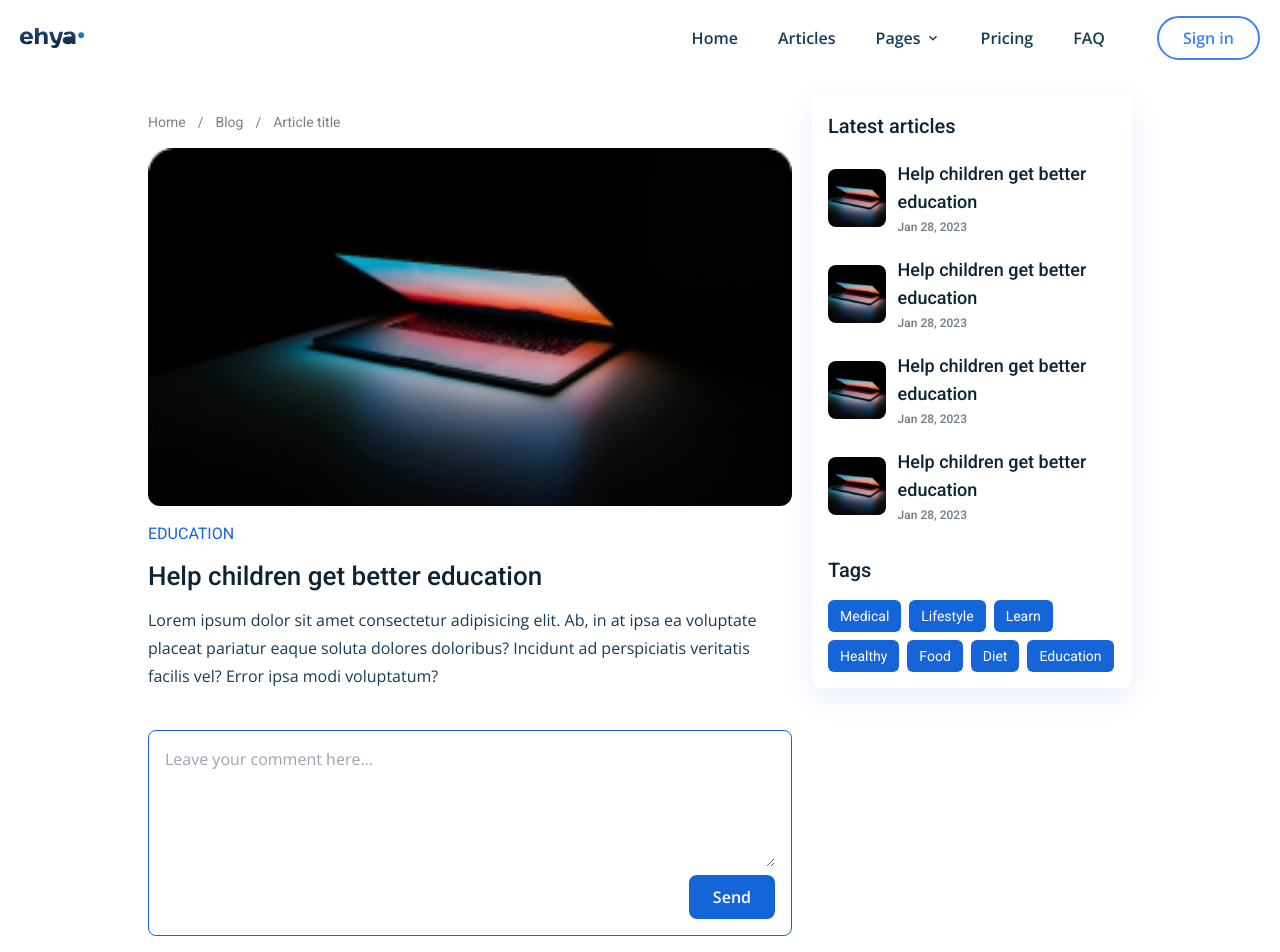
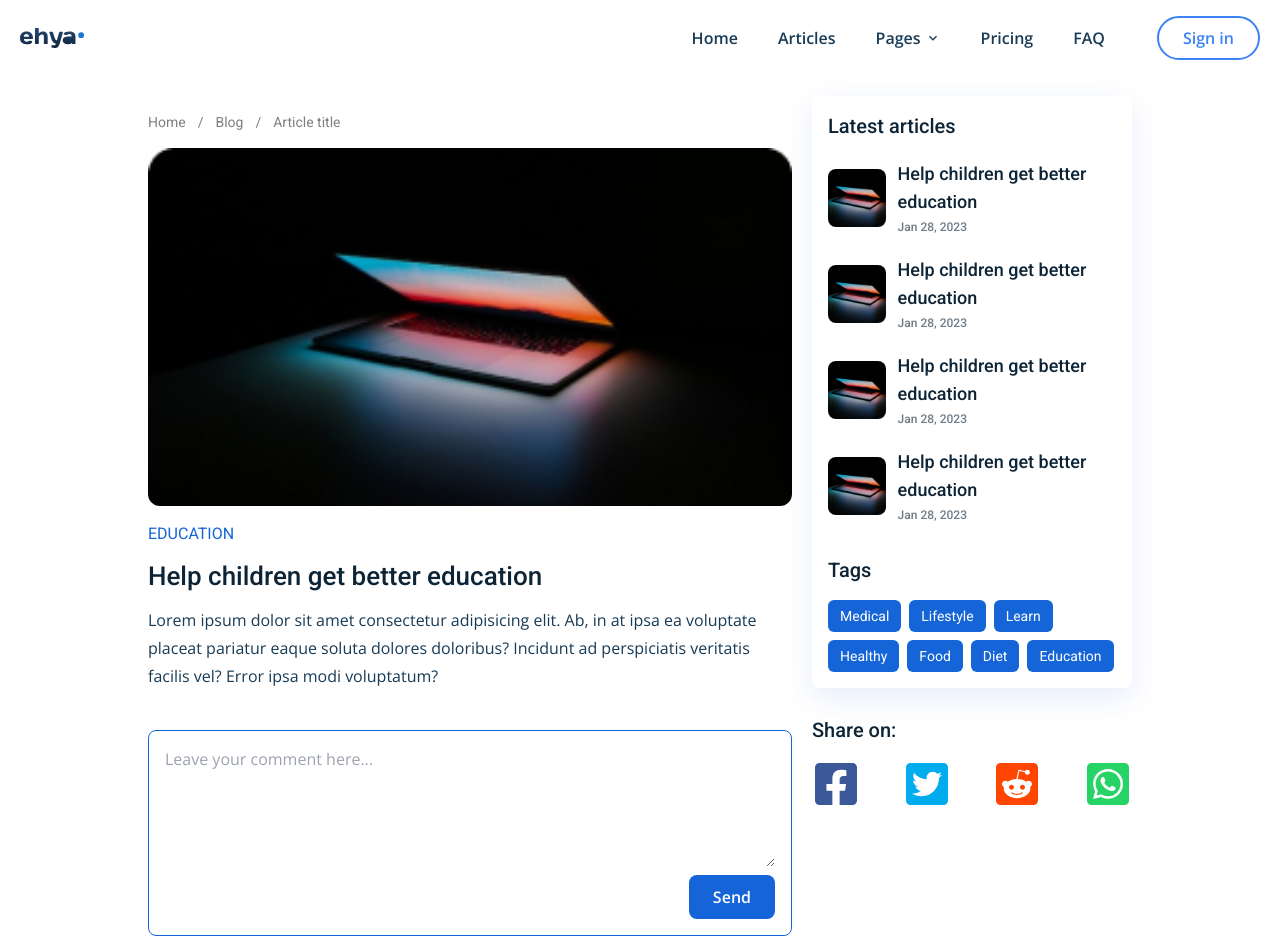
Before and after one commit to tayoolaigbe/mern-sack-blog, a React (Vite) app in the folder frontend/: page /blog/123 in a window 1280 px wide. Shown: the top 952 px of the page. Built offline with nearby package versions, Linux system fonts and the light colour scheme.

Commit message:
Added the Social media share buttons and improve responsive design

```diff
--- /dev/null
+++ b/frontend/src/components/SocialShareButtons.jsx
@@ -0,0 +1,43 @@
+import {
+	FaFacebookSquare,
+	FaTwitterSquare,
+	FaRedditSquare,
+	FaWhatsappSquare,
+} from 'react-icons/fa';
+
+const SocialShareButtons = ({ url, title }) => {
+	return (
+		<div className="w-full flex justify-between">
+			<a
+				href={`https://www.facebook.com/dialog/share?app_id=1180206992856877&display=popup&href=${url}`}
+				target="_blank"
+				rel="noreferrer"
+			>
+				<FaFacebookSquare className="text-[#3b5998] w-12 h-auto" />
+			</a>
+			<a
+				href={`https://twitter.com/intent/tweet?url=${url}`}
+				target="_blank"
+				rel="noreferrer"
+			>
+				<FaTwitterSquare className="text-[#00acee] w-12 h-auto" />
+			</a>
+			<a
+				href={`http://www.reddit.com/submit?url=${url}&title=${title}`}
+				target="_blank"
+				rel="noreferrer"
+			>
+				<FaRedditSquare className="text-[#ff4500] w-12 h-auto" />
+			</a>
+			<a
+				href={`https://api.whatsapp.com/send/?text=${url}`}
+				target="_blank"
+				rel="noreferrer"
+			>
+				<FaWhatsappSquare className="text-[#25D366] w-12 h-auto" />
+			</a>
+		</div>
+	);
+};
+
+export default SocialShareButtons;
--- a/frontend/src/components/comments/Comment.jsx
+++ b/frontend/src/components/comments/Comment.jsx
@@ -35,7 +35,7 @@
 				className="w-9 h-9 object-cover rounded-full"
 			/>
 			<div className="flex-1 flex flex-col">
-				<h5 className="font-bold text-dark-hard text-xs">
+				<h5 className="font-bold text-dark-hard text-xs lg:text-sm">
 					{comment.user.name}
 				</h5>
 				<span className="text-xs text-dark-light">
--- a/frontend/src/components/comments/CommentForm.jsx
+++ b/frontend/src/components/comments/CommentForm.jsx
@@ -23,7 +23,7 @@
 					value={value}
 					onChange={e => setValue(e.target.value)}
 				/>
-				<div className="flex items-center gap-x-2 pt-2">
+				<div className="flex flex-col-reverse gap-y-2 items-center gap-x-2 pt-2 min-[420px]:flex-row">
 					{formCancelHandler && (
 						<button
 							onClick={formCancelHandler}
--- a/frontend/src/pages/articleDetail/ArticleDetail.jsx
+++ b/frontend/src/pages/articleDetail/ArticleDetail.jsx
@@ -4,6 +4,7 @@
 import { images } from '../../contants';
 import SuggestedPost from './container/SuggestedPost';
 import CommentsContainer from '../../components/comments/CommentsContainer';
+import SocialShareButtons from '../../components/SocialShareButtons';
 
 const breadCrumbsData = [
 	{
@@ -87,12 +88,27 @@
 					</div>
 					<CommentsContainer className="mt-10" loggedInUserId="a" />
 				</article>
+				<div>
 					<SuggestedPost
 						header="Latest articles"
 						posts={postsdata}
 						tags={tagsData}
 						className="mt-8 lg:mt-0 lg:max-w-xs"
 					/>
+					<div className="mt-7">
+						<h2 className="font-roboto font-medium text-dark-hard mb-4 md:text-xl">
+							Share on:
+						</h2>
+						<SocialShareButtons
+							url={encodeURI(
+								'https://moonfo.com/post/client-side-and-server-side-explanation'
+							)}
+							title={encodeURIComponent(
+								'Client-side and Server-side explanation'
+							)}
+						/>
+					</div>
+				</div>
 			</section>
 		</MainLayout>
 	);
```
Lines whose indentation alone changed are shown as unchanged.
